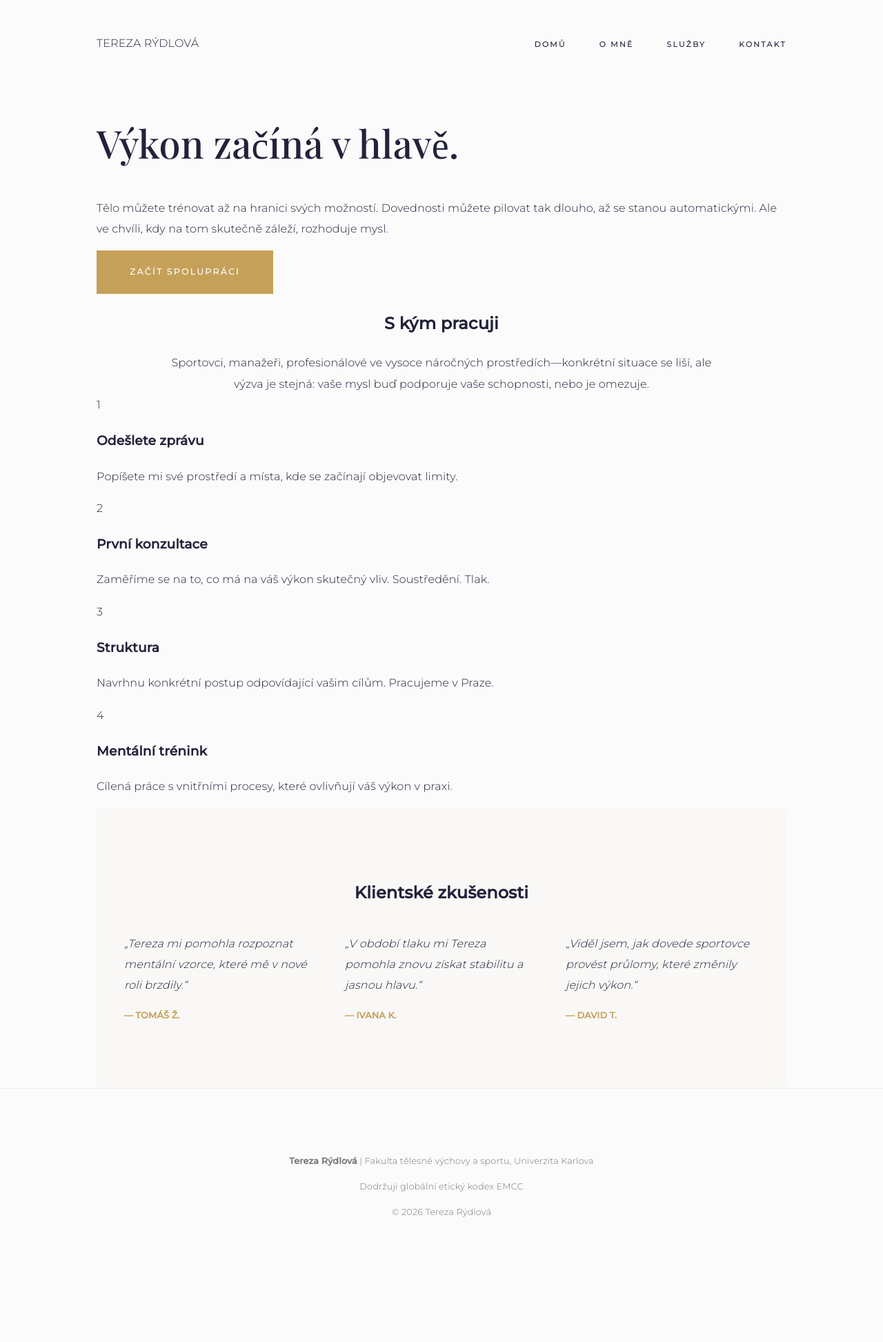
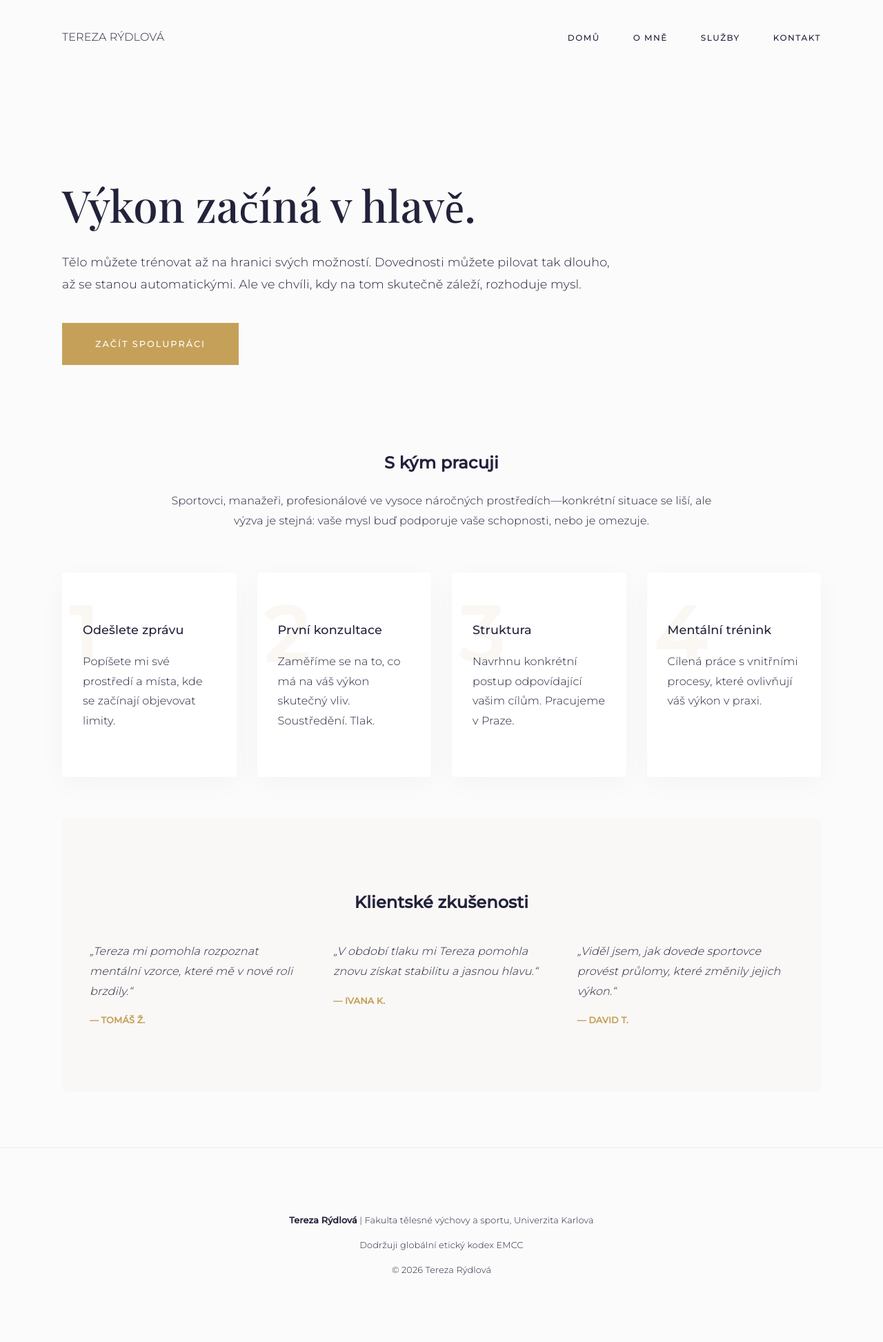
Before and after one commit to westleyovercash/tereza-rydlova, a Jekyll site: the page built from index.md, in a window 1280 px wide. Shown: the whole page at 69% size. Built offline with Jekyll 4.4.1, drawn with Linux system fonts in a browser that asks for light colours; before the commit the page ends 1862 px from its top, so only the background shows below that.

Commit message:
Update style.css

```diff
--- a/assets/css/style.css
+++ b/assets/css/style.css
@@ -11,56 +11,57 @@ body {
   background-color: var(--pearl);
   color: var(--charcoal);
   margin: 0;
-  line-height: 1.9; /* Added air for elegance */
+  line-height: 1.8;
   letter-spacing: 0.01em;
-  font-weight: 300; /* Lighter, taller feel */
+  font-weight: 300;
 }
 
-.container { max-width: 1000px; margin: 0 auto; padding: 0 30px; }
+.container { max-width: 1100px; margin: 0 auto; padding: 0 30px; }
 
 /* Navigation */
-.navbar { display: flex; justify-content: space-between; align-items: center; padding: 3rem 0; }
+.navbar { display: flex; justify-content: space-between; align-items: center; padding: 2.5rem 0; }
 .nav-links { display: flex; list-style: none; gap: 3rem; margin: 0; padding: 0; }
-.nav-links a { text-decoration: none; color: var(--charcoal); font-size: 0.7rem; letter-spacing: 2px; text-transform: uppercase; font-weight: 500; }
+.nav-links a { text-decoration: none; color: var(--charcoal); font-size: 0.75rem; letter-spacing: 1.5px; text-transform: uppercase; font-weight: 500; }
 
-/* Service Grid Restoration */
-.services-grid {
+/* Hero */
+.hero { padding: 100px 0; text-align: left; }
+.hero h1 { font-family: 'Playfair Display', serif; font-size: 4rem; font-weight: 500; margin-bottom: 2rem; line-height: 1.1; }
+.hero p { max-width: 800px; font-size: 1.1rem; margin-bottom: 2.5rem; }
+
+/* STEP CARDS - This fixes the homepage collapse */
+.steps-container {
   display: grid;
-  grid-template-columns: repeat(auto-fit, min-max(280px, 1fr));
-  gap: 20px;
-  margin: 40px 0;
+  grid-template-columns: repeat(auto-fit, minmax(240px, 1fr));
+  gap: 30px;
+  margin: 60px 0;
 }
 
-.service-item {
+.step-card {
   background: white;
-  padding: 35px 25px;
-  border-left: 3px solid var(--champagne);
-  font-weight: 400;
-  font-size: 0.95rem;
-  box-shadow: 0 5px 20px rgba(0,0,0,0.03);
+  padding: 50px 30px;
+  position: relative;
+  overflow: hidden;
+  box-shadow: 0 10px 40px rgba(0,0,0,0.03);
+  border-radius: 4px;
 }
 
-/* Typography fix for Hero */
-.hero h1 {
-  font-family: 'Playfair Display', serif;
-  font-size: 3.5rem;
-  font-weight: 500;
-  line-height: 1.2;
+.step-number {
+  position: absolute;
+  top: -10px;
+  left: 10px;
+  font-size: 7rem;
+  font-weight: 700;
+  color: rgba(197, 160, 89, 0.07);
+  z-index: 1;
 }
 
-.btn {
-  background: var(--champagne);
-  color: white;
-  padding: 1.2rem 3rem;
-  text-decoration: none;
-  display: inline-block;
-  font-size: 0.8rem;
-  text-transform: uppercase;
-  letter-spacing: 2px;
-  font-weight: 500;
-  transition: 0.3s ease;
-}
+.step-content { position: relative; z-index: 2; }
+.step-content h3 { font-size: 1.1rem; margin-bottom: 15px; font-weight: 500; }
 
-.btn:hover { background: var(--charcoal); transform: translateY(-2px); }
+/* Service Grid for Sluzby page */
+.services-grid { display: grid; grid-template-columns: repeat(auto-fit, minmax(280px, 1fr)); gap: 20px; margin: 40px 0; }
+.service-item { background: white; padding: 30px; border-left: 3px solid var(--champagne); font-weight: 400; box-shadow: 0 5px 20px rgba(0,0,0,0.02); }
 
-footer { padding: 5rem 0; text-align: center; border-top: 1px solid #ececec; font-size: 0.8rem; color: #777; }
+.btn { background: var(--champagne); color: white; padding: 1.2rem 3rem; text-decoration: none; display: inline-block; font-size: 0.8rem; text-transform: uppercase; letter-spacing: 2px; font-weight: 500; }
+
+footer { padding: 5rem 0; text-align: center; border-top: 1px solid #eee; font-size: 0.8rem; margin-top: 80px; }
```
